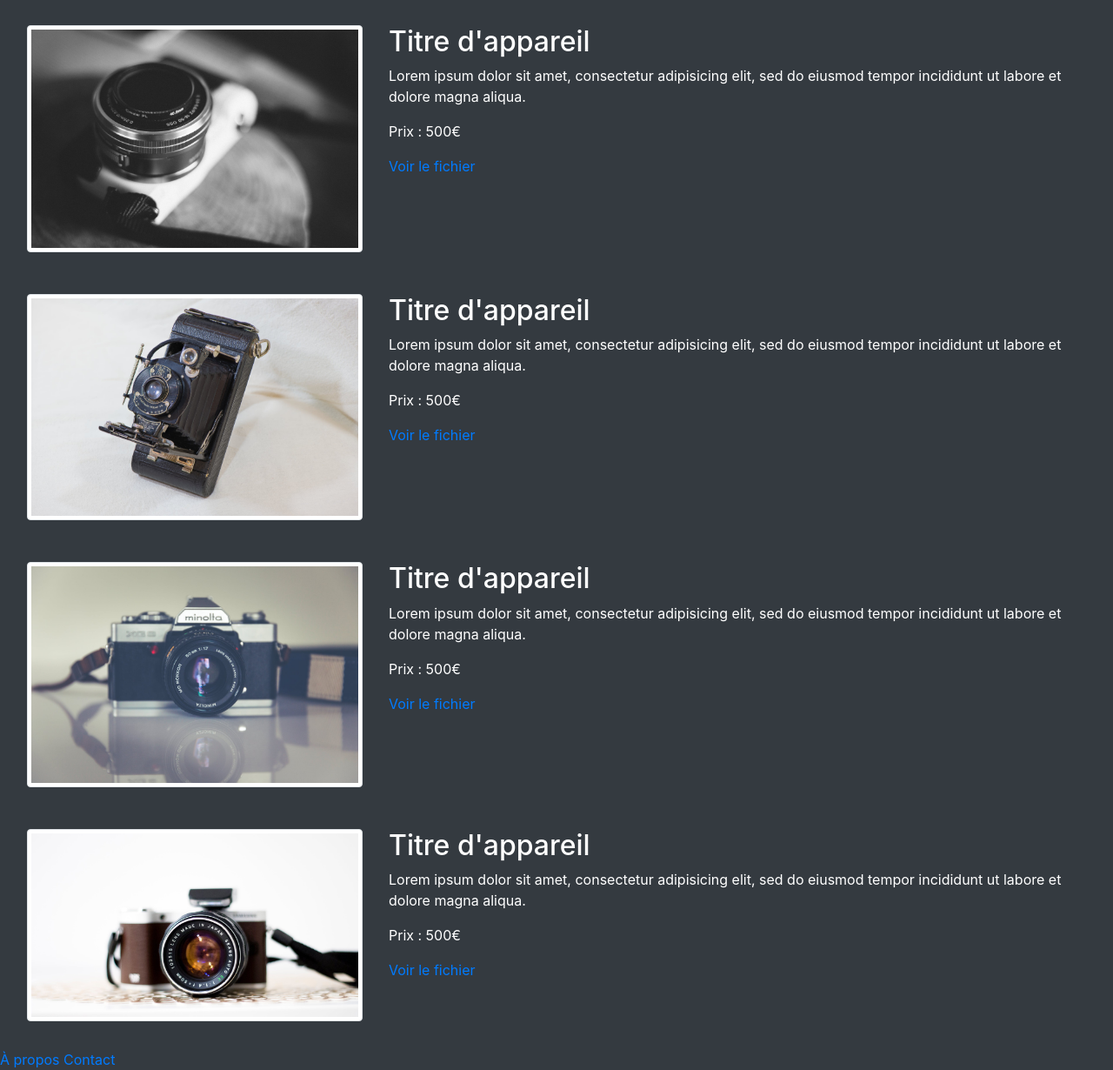
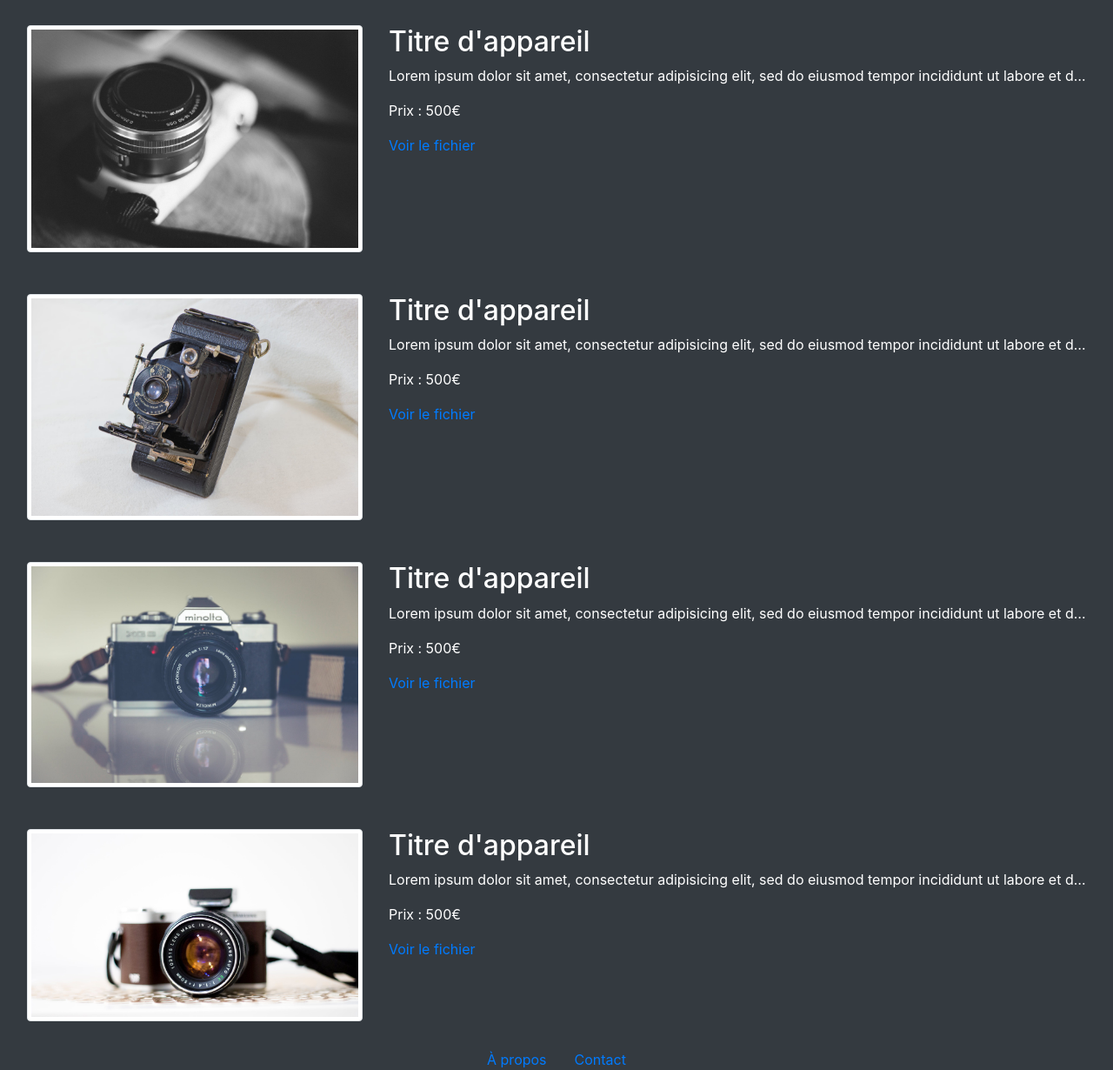
Before and after one commit to therealomicron/AlexHELD_5_24032021, a website built with webpack: page index.html in a window 1280 px wide. Shown: the part 422-1652 px from the top of the page at 87% size. Built offline with nearby package versions, Linux system fonts and the light colour scheme; files whose address does not match are found by name.

Commit message:
Basket CSS done, footer correted

```diff
--- a/index.html
+++ b/index.html
@@ -29,11 +29,11 @@
                         <h2>
                             Titre d'appareil
                         </h2>
-                        <p>
+                        <p class="text-truncate">
                             Lorem ipsum dolor sit amet, consectetur adipisicing elit, sed do eiusmod tempor incididunt ut
                             labore et dolore magna aliqua.
                         </p>
-                        <p>
+                        <p class="text-truncate">
                             Prix : 500€
                         </p>
                         <a href="#">Voir le fichier</a>
@@ -48,11 +48,11 @@
                         <h2>
                             Titre d'appareil
                         </h2>
-                        <p>
+                        <p class="text-truncate">
                             Lorem ipsum dolor sit amet, consectetur adipisicing elit, sed do eiusmod tempor incididunt ut
                             labore et dolore magna aliqua.
                         </p>
-                        <p>
+                        <p class="text-truncate">
                             Prix : 500€
                         </p>
                         <a href="#">Voir le fichier</a>
@@ -67,11 +67,11 @@
                         <h2>
                             Titre d'appareil
                         </h2>
-                        <p>
+                        <p class="text-truncate">
                             Lorem ipsum dolor sit amet, consectetur adipisicing elit, sed do eiusmod tempor incididunt ut
                             labore et dolore magna aliqua.
                         </p>
-                        <p>
+                        <p class="text-truncate">
                             Prix : 500€
                         </p>
                         <a href="#">Voir le fichier</a>
@@ -86,11 +86,11 @@
                         <h2>
                             Titre d'appareil
                         </h2>
-                        <p>
+                        <p class="text-truncate">
                             Lorem ipsum dolor sit amet, consectetur adipisicing elit, sed do eiusmod tempor incididunt ut
                             labore et dolore magna aliqua.
                         </p>
-                        <p>
+                        <p class="text-truncate">
                             Prix : 500€
                         </p>
                         <a href="#">Voir le fichier</a>
@@ -105,11 +105,11 @@
                         <h2>
                             Titre d'appareil
                         </h2>
-                        <p>
+                        <p class="text-truncate">
                             Lorem ipsum dolor sit amet, consectetur adipisicing elit, sed do eiusmod tempor incididunt ut
                             labore et dolore magna aliqua.
                         </p>
-                        <p>
+                        <p class="text-truncate">
                             Prix : 500€
                         </p>
                         <a href="#">Voir le fichier</a>
@@ -118,9 +118,9 @@
             </section>
 
         </main>
-        <footer>
-            <a href="#">À propos</a>
-            <a href="#">Contact</a>
+        <footer class="d-flex flex-row justify-content-center">
+            <a class="mx-3" href="#">À propos</a>
+            <a class="mx-3" href="#">Contact</a>
         </footer>
         <script src="https://code.jquery.com/jquery-3.3.1.slim.min.js" integrity="sha384-q8i/X+965DzO0rT7abK41JStQIAqVgRVzpbzo5smXKp4YfRvH+8abtTE1Pi6jizo" crossorigin="anonymous"></script>
         <script src="https://cdnjs.cloudflare.com/ajax/libs/popper.js/1.14.7/umd/popper.min.js" integrity="sha384-UO2eT0CpHqdSJQ6hJty5KVphtPhzWj9WO1clHTMGa3JDZwrnQq4sF86dIHNDz0W1" crossorigin="anonymous"></script>
```
Also changed, not shown: pages/basket.html (+14 -11 lines), pages/confirmation.html (+3 -3 lines), pages/product.html (+1 -1 lines).
